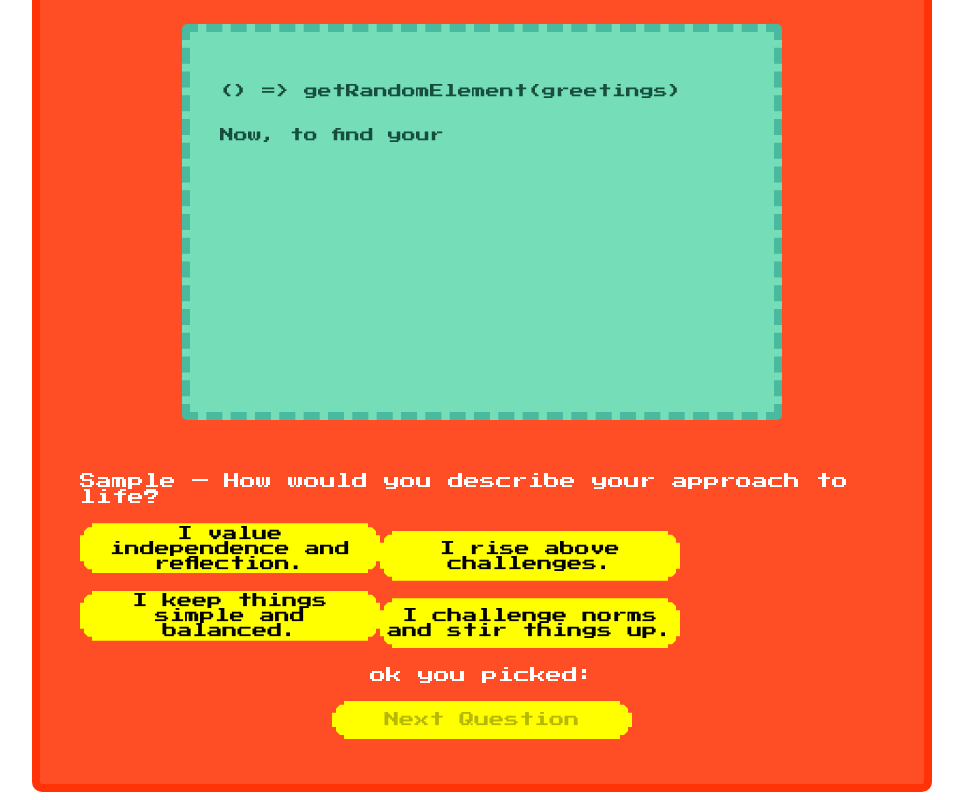
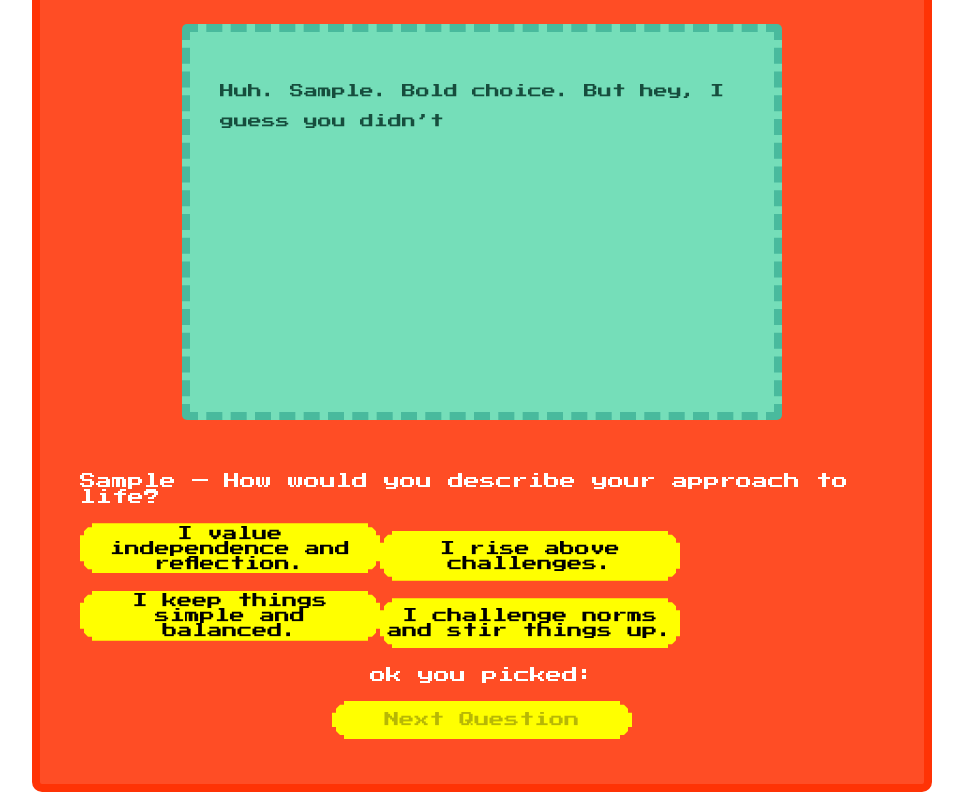
Before and after one commit to victorialamelo/ash-mvp-pokebudz-extension, a React (Vite) app in the folder client/: page / in a window 1280 px wide. Both pictures are taken after typing "Sample" into the empty fields and a click on the button "Apply to Adopt". Shown: the part 116-916 px from the top of the page, without its empty margins (158-1121 px from the left). Built offline with nearby package versions, Linux system fonts and the light colour scheme.

Commit message:
setting up api calls

```diff
--- a/client/src/App.jsx
+++ b/client/src/App.jsx
@@ -11,29 +11,22 @@ function App() {
     const [name, setName] = useState("");
     const [answers, setAnswers] = useState({});
     const [zodiac,setZodiac] = useState("");
-    const [pokemonType, setPokemonType] = useState("");
-    const [pokemonShape, setPokemonShape] = useState("");
-    const [pokemonHabitat, setPokemonHabitat] = useState("");
+    const [matchingCriteria, setMatchingCriteria] = useState({
+      pokemonType: "",
+      pokemonHabitat: "",
+      pokemonShape: "",
+      zodiacType: "",
+    });
     const [matches, setMatches] = useState([]);
 
     return (
       <QuizContext.Provider value={{
-          gameState,
-          setGameState,
-          name,
-          setName,
-          answers,
-          setAnswers,
-          zodiac,
-          setZodiac,
-          pokemonType,
-          setPokemonType,
-          pokemonHabitat,
-          setPokemonHabitat,
-          pokemonShape,
-          setPokemonShape,
-          matches,
-          setMatches
+          gameState, setGameState,
+          name, setName,
+          answers, setAnswers,
+          zodiac, setZodiac,
+          matchingCriteria, setMatchingCriteria,
+          matches, setMatches
           }}>
         <div className="App">
           {gameState === "menu" && <MainMenu />}
--- a/client/src/Components/Matches.jsx
+++ b/client/src/Components/Matches.jsx
@@ -1,105 +1,20 @@
 import { useState, useContext } from 'react';
 import { ReactTyped } from "react-typed";
 import { QuizContext } from '../Helpers/Contexts';
-import { getZodiacData } from '../Helpers/Zodiac';
 import '../App.css';
 
 
 export default function Matches() {
-    const [ loading, setLoading ] = useState();
-    const [ typeUrl, setTypeURL ] = useState();
-    const { name,
-            answers,
-            zodiac,
-            matches
-         } = useContext(QuizContext);
-
-    console.log(answers);
-    // need to have
-    // - pokemon type personality question
-    // - pokemon type zodiac question
-    // - pokemon shape
-    // - pokemon habitat
-
-    // fetchPokemonData function is to help call
-    // TYPE https://pokeapi.co/api/v2/type/
-    // SHAPE https://pokeapi.co/api/v2/pokemon-shape
-    // HABITAT https://pokeapi.co/api/v2/pokemon-habitat
-    // because within them are the urls to which pokemons match like this:
-
-    async function fetchPokemonData(baseUrl, searchName) {
-        try {
-            const response = await fetch(baseUrl);
-
-            if (!response.ok) throw new Error("Failed to fetch data");
-                const data = await response.json();
-                const result = data.results.find(item => item.name === searchName);
-                console.log("fetching Pokemon Data ...")
-                console.log("baseURL: ", baseUrl);
-                console.log("result: ", result);
-
-            return result ? result.url : null;
-        // We need to access the url based on the name, for example if the user
-        // chooses forest we need to access that url from https://pokeapi.co/api/v2/pokemon-habitat
-        //
-        // "results": [
-        //     {
-        //         "name": "forest",
-        //         "url": "https://pokeapi.co/api/v2/pokemon-habitat/2/"
-        //     },
-        //
-        } catch (error) {
-            console.error("Error fetching data:", error);
-            return null;
-        }
-    }
-
-    // getPokemonTypes function gets the pokemon type using zodiac AND personality question
-    async function getPokemonTypes() {
-        const baseUrl = `https://pokeapi.co/api/v2/type/`;
-        const zodiacPokemonType = getZodiacData(zodiac).pokemonType;
-        const quizPokemonType = answers.pokemonType;
-
-        setLoading(true);
-        const typeUrl = await fetchPokemonData(baseUrl, userPokemonType);
-
-        if (typeUrl) {
-            setTypeURL(typeUrl);
-        } else {
-            console.log("No matches found");
-        }
-
-        setLoading(false);
-    }
-
-    async function getMatchByType() {
-        const url = typeUrl;
-
-        try {
-            const response = await fetch(url);
-            const data = await response.json();
-
-            if (!response.ok) {
-                console.log("No matches found");
-            } else {
-                console.log(data.pokemon[0].pokemon.name);
-                console.log(data.pokemon[1].pokemon.name);
-                console.log(data.pokemon[2].pokemon.name);
-            }
-            } catch (error) {
-            console.log(error)
-            }
-
-            setLoading(false);
-        }
-
-
+    const { name, matchingCriteria } = useContext(QuizContext);
+    const habitat = matchingCriteria.pokemonHabitat;
+    const shape = matchingCriteria.pokemonShape;
+    const type = matchingCriteria.pokemonType;
+    const zType = matchingCriteria.zodiacType;
 
     return (
       <>
         <div className="Matches">
           <h1>{`${name}'s Pokebud Matches`}</h1>
-          { loading && "Loading" }
           <div className="dialogue">
             <ReactTyped
                 startWhenVisible
@@ -108,13 +23,19 @@ export default function Matches() {
                 loop={false}
                 showCursor={false}
                 strings={[
-                    `Loading your matches... doot doot... beep beep... ${matches}`
+                    `You matched with
+                        <ul>
+                            <li>pokemon that have the habitat: ${habitat}</li>
+                            <li>pokemon that have the shape: ${shape}</li>
+                            <li>pokemon types ${type} and ${zType}</li>
+                        </ul>
+                     `
                 ]}
             />
 
           </div>
-          <button onClick={getPokemonTypes}>Load Pokémon List</button>
-          <button onClick={getMatchByType}>getMatch</button>
+          {/* <button onClick={getPokemonTypes}>Load Pokémon List</button>
+          <button onClick={getMatchByType}>getMatch</button> */}
         </div>
       </>
     );
--- a/client/src/Components/Quiz.jsx
+++ b/client/src/Components/Quiz.jsx
@@ -5,7 +5,7 @@ import { QuizContext } from '../Helpers/Contexts';
 import '../App.css';
 
 export default function Quiz() {
-    const { setGameState, name, setAnswers, answers, setMatchingCriteria } = useContext(QuizContext); // Get name here
+    const { setGameState, name, setAnswers, answers, setMatchingCriteria } = useContext(QuizContext);
     const [currQuestion, setCurrQuestion] = useState(0);
     const [optionChosen, setOptionChosen] = useState("");
 
@@ -14,11 +14,9 @@ export default function Quiz() {
     const nextQuestion = () => {
       // get the key from the Question Bank
       const currentQ = QuestionBank[currQuestion];
-      console.log("currentQ.options?", QuestionBank[currQuestion].options)
       const selectedOption = currentQ.options?.find(option => option.answer === optionChosen);
-      console.log("selectionOption", selectedOption);
-      setAnswers(ans => ({...ans, [currentQ]: optionChosen}));
-      console.log("answers", answers)
+      setAnswers(ans => ({...ans, [currentQ.key] : optionChosen}));
+
       if (selectedOption) {
         setMatchingCriteria(criteria => ({
           ...criteria,
@@ -34,11 +32,9 @@ export default function Quiz() {
     };
 
     const finishQuiz = () => {
-      const key = QuestionBank[currQuestion].key;
-      const selectedOption = key.options?.find(option => option.answer === optionChosen);
-
-      // this makes sure the final question is saved
-      setAnswers(ans => ({...ans, [key]: optionChosen}));
+      const currentQ = QuestionBank[currQuestion];
+      const selectedOption = currentQ.options?.find(option => option.answer === optionChosen);
+      setAnswers(ans => ({...ans, [currentQ.key]: optionChosen}));
 
       if (selectedOption) {
         setMatchingCriteria(criteria => ({
@@ -77,7 +73,7 @@ export default function Quiz() {
                 loop={false}
                 showCursor={false}
                 strings={[
-                    `<p> ${() => getRandomElement(greetings)}</p> <p>Now, to find your perfect Pokébud, I just need to ask a few crucial, highly scientific questions. <p>You ready?</p>`
+                    `<p> ${getRandomElement(greetings)}</p> <p>Now, to find your perfect Pokébud, I just need to ask a few crucial, highly scientific questions. <p>You ready?</p>`
                 ]}
             />
           </div>
--- a/client/src/Components/Result.jsx
+++ b/client/src/Components/Result.jsx
@@ -2,14 +2,13 @@ import { useContext, useEffect, useState } from 'react';
 import { ReactTyped } from "react-typed";
 import { QuizContext } from '../Helpers/Contexts';
 import { getZodiacData } from '../Helpers/Zodiac';
-import '../App.css' // or menu specific css?
+import '../App.css'
 
 
 export default function Result() {
-  const { name, answers,  setGameState, zodiac, setZodiac, matches } = useContext(QuizContext);
+  const { setGameState, name, answers, setMatchingCriteria, matchingCriteria } = useContext(QuizContext);
+  const [zodiac, setZodiac] = useState("");
   const [zodiacDescription, setZodiacDescription] = useState("");
-
-  console.log("M A T C H E S:", matches)
 
   useEffect(() => {
     // Analyzes birthday to zodiac
@@ -18,7 +17,6 @@ export default function Result() {
     const bday = new Date(answers.birthday);
     const month = bday.getMonth() + 1; // Months are 0-indexed
     const day = bday.getDate();
-
     const zodiacSigns = [
       { sign: "Capricorn", start: [12, 22], end: [1, 19] },
       { sign: "Aquarius", start: [1, 20], end: [2, 18] },
@@ -33,7 +31,6 @@ export default function Result() {
       { sign: "Scorpio", start: [10, 23], end: [11, 21] },
       { sign: "Sagittarius", start: [11, 22], end: [12, 21] }
     ];
-
     const foundSign = zodiacSigns.find(({ start, end }) =>
       (month === start[0] && day >= start[1]) || (month === end[0] && day <= end[1])
     );
@@ -42,13 +39,17 @@ export default function Result() {
       setZodiac(foundSign.sign);
     }
 
-  }, [answers.birthday, setZodiac]);
+  }, [answers.birthday, setMatchingCriteria, zodiac]);
 
   // Passes zodiac to zodiac helper to return a brief zodiac description
   useEffect(() => {
     if (zodiac) {
-      const { description } = getZodiacData(zodiac) || { description: "Unknown sign" };
+      const { description, pokemonType } = getZodiacData(zodiac) || { description: "Unknown sign" };
       setZodiacDescription(description);
+      setMatchingCriteria(zType => ({
+        ...zType,
+        zodiacType: pokemonType
+      }));
     }
   }, [zodiac]);
 
--- a/client/src/Helpers/Contexts.jsx
+++ b/client/src/Helpers/Contexts.jsx
@@ -1,33 +1,3 @@
 import { createContext } from "react";
 
-export const QuizContext = createContext({
-  // changes the page
-  gameState: "menu",
-  setGameState: () => {},
-
-  // sets the name of the user
-  name: "",
-  setName: () => {},
-
-  // quiz answers
-  answers: {},
-  setAnswers: () => {},
-
-  // user zodiac sign based on birthday
-  zodiac: "",
-  setZodiac: () => {},
-
-  // User matching criteria for pokemon API calls
-  // Consolidated matching criteria
-  matchingCriteria: {
-    pokemonType: "",
-    pokemonHabitat: "",
-    pokemonShape: "",
-    zodiacType: "",
-  },
-  setMatchingCriteria: () => {},
-
-  // Pokemon matches
-  matches: [],
-  setMatches: () => {},
-});
+export const QuizContext = createContext(null);
```
